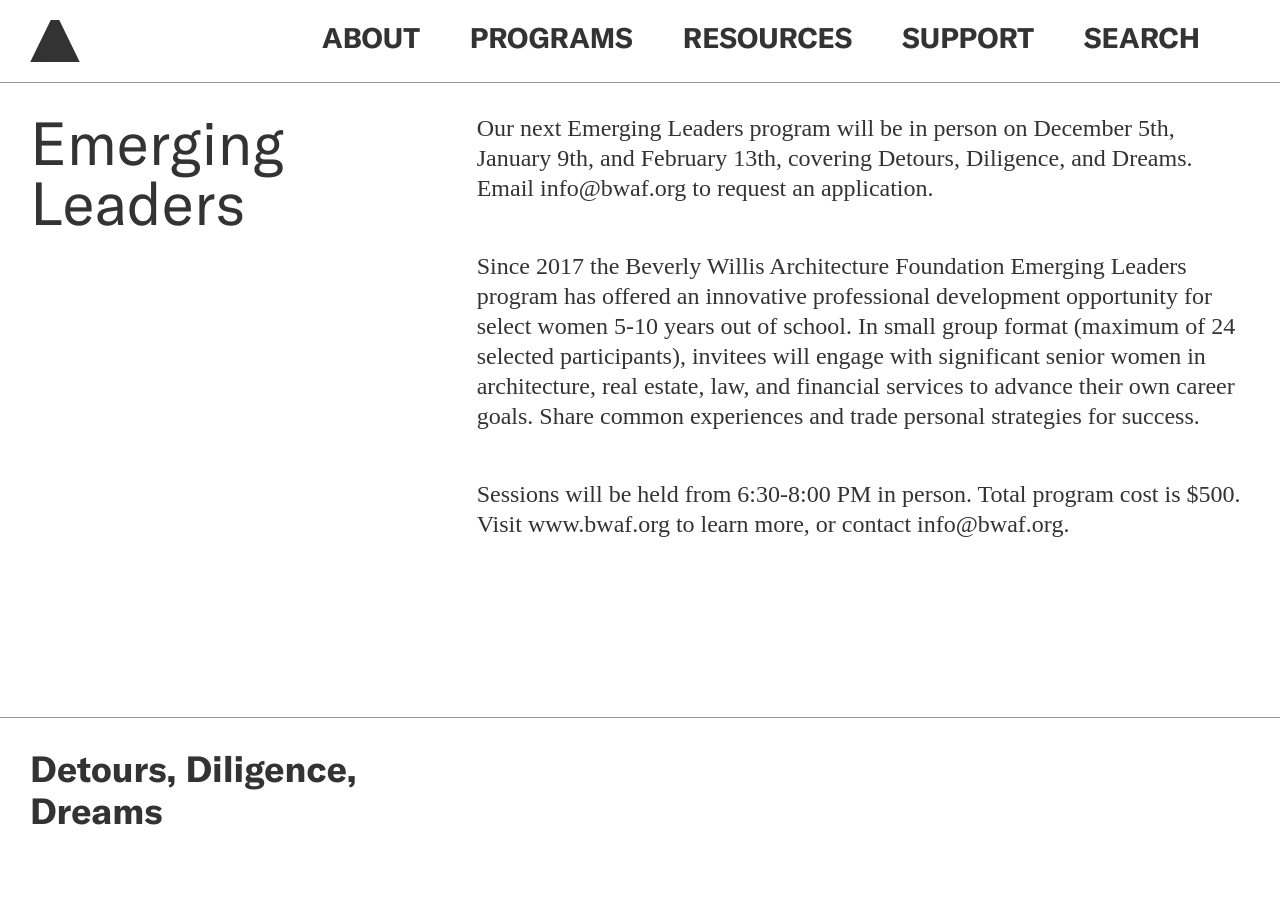
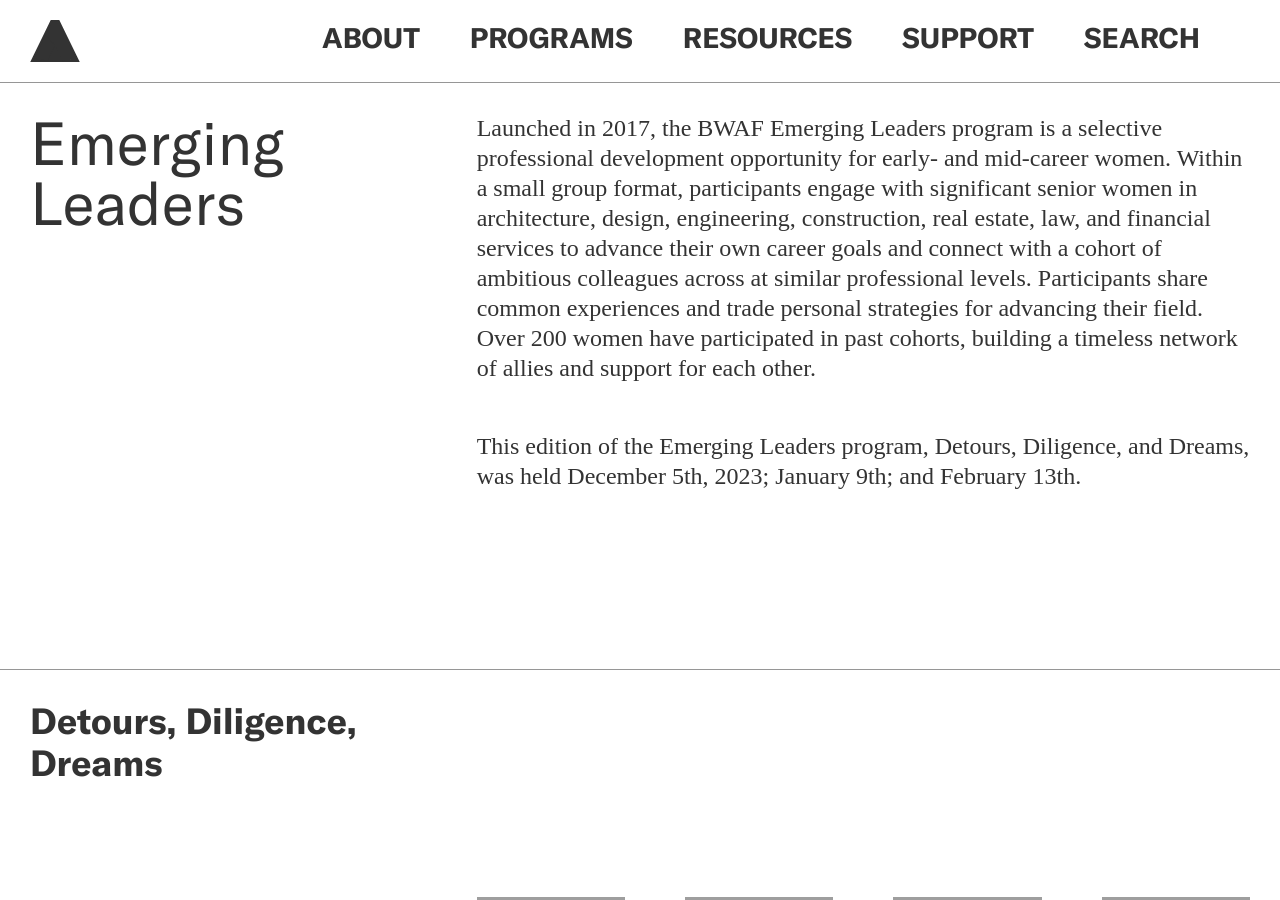
Before and after one commit to jengalas/bwaf-bbw, a Jekyll site: the page built from _emerging-leaders/detours-diligence-dreams.md, in a window 1280 px wide and 900 px high. Built offline with Jekyll 4.4.1, drawn with Linux system fonts in a browser that asks for light colours; nearby versions of some CDN libraries; some web fonts are replaced; grey boxes are pictures that could not be loaded.

Commit message:
Updated 1 file via CloudCannon.

```diff
--- a/_emerging-leaders/detours-diligence-dreams.md
+++ b/_emerging-leaders/detours-diligence-dreams.md
@@ -8,22 +8,20 @@
 page_blocks:
   - template: text-block
     text_block: >-
-      Our next Emerging Leaders program will be in person on December 5th,
-      January 9th, and February 13th, covering Detours, Diligence, and Dreams.
-      Email info@bwaf.org to request an application.
+      Launched in 2017, the BWAF Emerging Leaders program is a selective
+      professional development opportunity for early- and mid-career women.
+      Within a small group format, participants engage with significant senior
+      women in architecture, design, engineering, construction, real estate,
+      law, and financial services to advance their own career goals and connect
+      with a cohort of ambitious colleagues across at similar professional
+      levels. Participants share common experiences and trade personal
+      strategies for advancing their field. Over 200 women have participated in
+      past cohorts, building a timeless network of allies and support for each
+      other.
 
 
-      Since 2017 the Beverly Willis Architecture Foundation Emerging Leaders
-      program has offered an innovative professional development opportunity for
-      select women 5-10 years out of school. In small group format (maximum of
-      24 selected participants), invitees will engage with significant senior
-      women in architecture, real estate, law, and financial services to advance
-      their own career goals. Share common experiences and trade personal
-      strategies for success.
-
-
-      Sessions will be held from 6:30-8:00 PM in person. Total program cost is
-      $500. Visit www.bwaf.org to learn more, or contact info@bwaf.org.
+      This edition of the Emerging Leaders program, Detours, Diligence, and
+      Dreams, was held December 5th, 2023; January 9th; and February 13th.
     section_break: false
     include_left-hand_column_text_: true
     lefthand_text:
```
